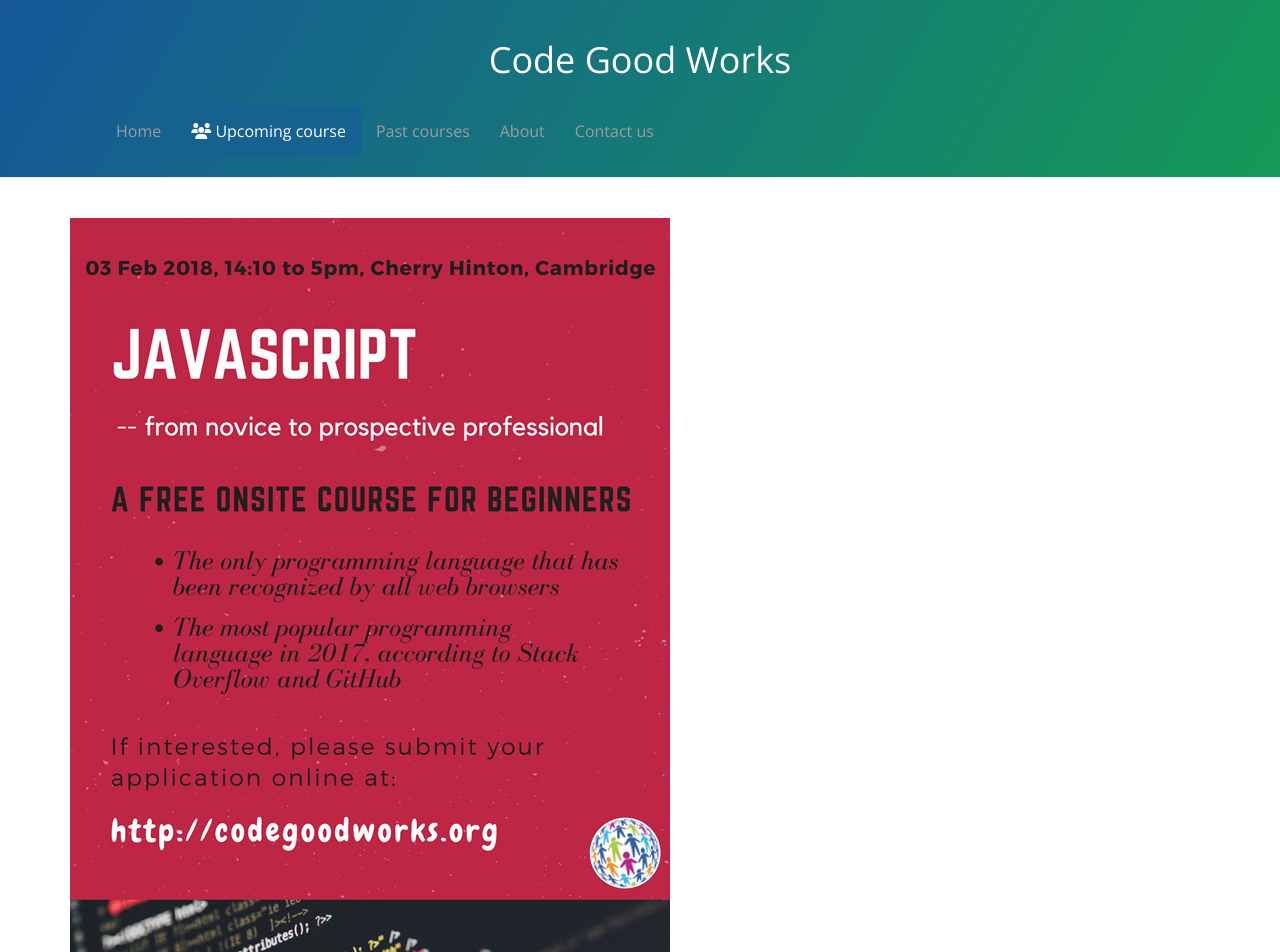
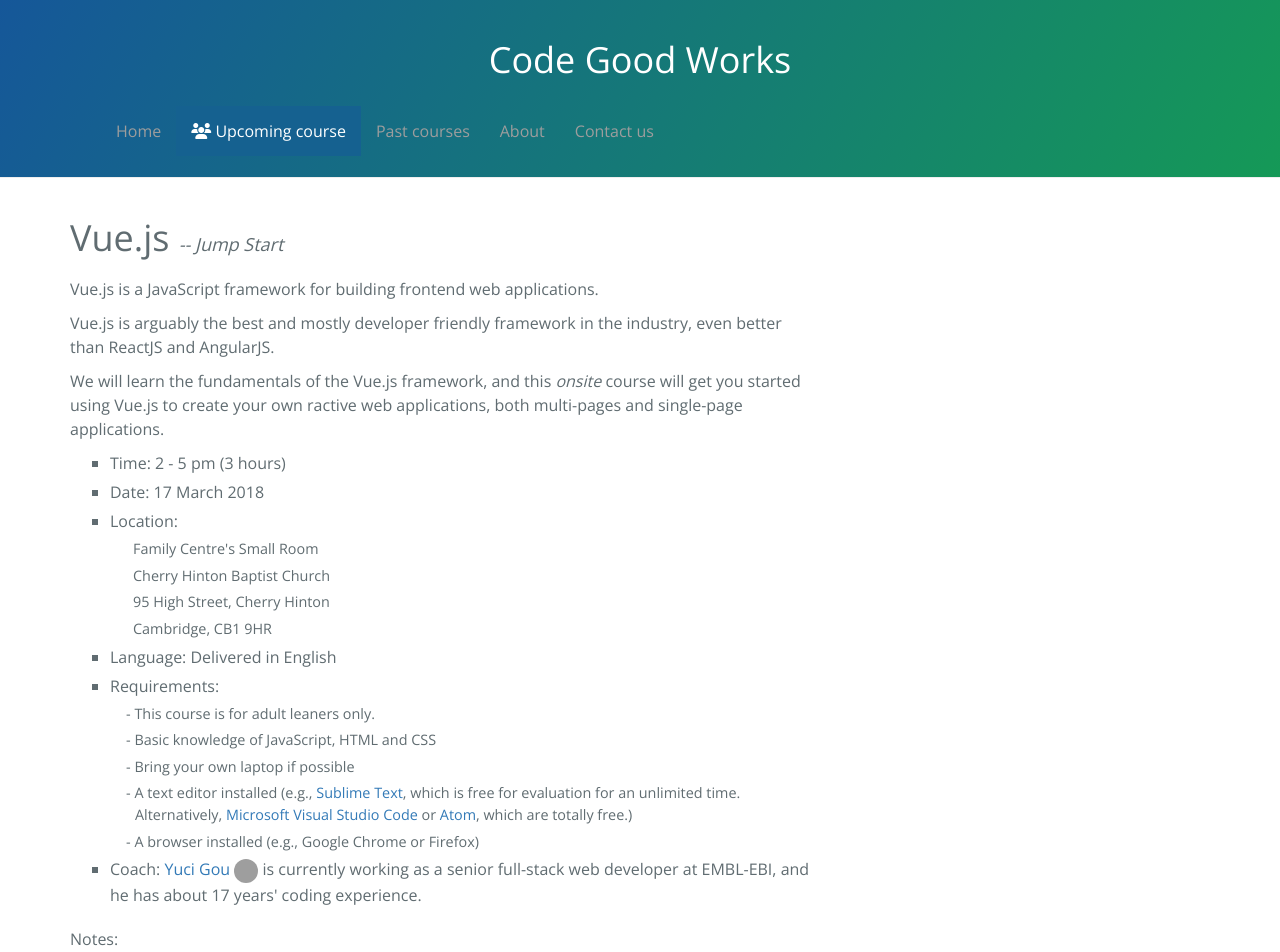
Before and after one commit to yucigou/codegoodworks, a Jekyll site: the page built from enrolment.md, in a window 1280 px wide and 1400 px high. Shown: the top 952 px of the window. Built offline with Jekyll 4.4.1, drawn with Linux system fonts in a browser that asks for light colours; nearby versions of some CDN libraries; some of the changed text lies outside the part shown; grey boxes are pictures that could not be loaded.

Commit message:
Update course info

```diff
--- a/courses.md
+++ b/courses.md
@@ -12,6 +12,31 @@
   <h1>Past Courses</h1>
   <p>Below we list all the courses we have run in the past.</p>
 </header>
+
+<section>
+  <h2>Course 02: JavaScript <span class="subtitle">-- From Novice to Prospective Professional</span></h2>
+
+  <p>JavaScript is an object-oriented scripting language which is used in web pages along with HTML and CSS. JavaScript is the only client-side scripting language that has been recognized universally by almost all web browsers, such as Google Chrome, Firefox, Internet Explorer, Opera, and so on.</p>
+  <p>According to <a href="https://insights.stackoverflow.com/survey/2017#technology-programming-languages" alt="Stack Overflow Developer Survey Results 2017">Stack Overflow's survey</a> and <a href="https://octoverse.github.com/" alt="The State of the Octoverse 2017 GitHub">GitHub's report</a>, JavaScript is the most popular programming language in 2017.</p>
+  <p>This <em>onsite</em> course will get you started coding in JavaScript, from novice to prospective professional.</p>
+
+  <ul class="course-info">
+  <li>Time: 14:15 - 16:45 (2.5 hours)</li>
+  <li>Date: 3 February 2017
+  </li>
+  <li>Requirements:
+    <ul class="requirement">
+      <li>This course is for adult leaners only.</li>
+      <li>Bring your own laptop if possible</li>
+      <li>A text editor installed
+  (e.g., <a href="https://www.sublimetext.com/">Sublime Text</a>, which is free for evaluation for an unlimited time. Alternatively, <a href="https://code.visualstudio.com/download">Microsoft Visual Studio Code</a> or <a href="https://atom.io/">Atom</a>, which are totally free.)</li>
+      <li>A browser installed (e.g., Google Chrome or Firefox)</li>
+    </ul>
+  </li>
+  <li>Coach: <a href="{{ author.linkedin }}">{{ author.name }}&nbsp;<img class="gravatar" src="{{ author.linkedinimage }}" alt="{{ author.name }}" width="24" height="24"></a>
+  </li>
+  </ul>
+</section>
 
 <section>
   <h2>Course 01: Jump-start HTML & CSS <span class="subtitle">-- From Novice to Prospective Professional</span></h2>
--- a/enrolment.md
+++ b/enrolment.md
@@ -8,26 +8,24 @@
 
 {% assign author = site.data.authors['yuci_gou'] %}
 
-<!--<img class="poster" src="/assets/images/2017-12-16-jump-start-html-css.png">-->
-
-<picture>
-    <source media="(min-width: 500px)" srcset="/assets/images/2018-02-03-javascript.png">
-    <img class="poster" src="/assets/images/2018-02-03-javascript-mobile.png" alt="Course Poster">
-</picture>
+<!--<picture>-->
+<!--    <source media="(min-width: 500px)" srcset="/assets/images/2018-02-03-javascript.png">-->
+<!--    <img class="poster" src="/assets/images/2018-02-03-javascript-mobile.png" alt="Course Poster">-->
+<!--</picture>-->
 
 <header>
-  <h1>JavaScript <span class="subtitle">-- From Novice to Prospective Professional</span></h1>
+  <h1>Vue.js <span class="subtitle">-- Jump Start</span></h1>
 </header>
 
 
-<p>JavaScript is an object-oriented scripting language which is used in web pages along with HTML and CSS. JavaScript is the only client-side scripting language that has been recognized universally by almost all web browsers, such as Google Chrome, Firefox, Internet Explorer, Opera, and so on.</p>
-<p>According to <a href="https://insights.stackoverflow.com/survey/2017#technology-programming-languages" alt="Stack Overflow Developer Survey Results 2017">Stack Overflow's survey</a> and <a href="https://octoverse.github.com/" alt="The State of the Octoverse 2017 GitHub">GitHub's report</a>, JavaScript is the most popular programming language in 2017.</p>
-<p>This <em>onsite</em> course will get you started coding in JavaScript, from novice to prospective professional.</p>
+<p>Vue.js is a JavaScript framework for building frontend web applications.</p>
+<p>Vue.js is arguably the best and mostly developer friendly framework in the industry, even better than ReactJS and AngularJS.</p>
+<p>We will learn the fundamentals of the Vue.js framework, and this <em>onsite</em> course will get you started using Vue.js to create your own ractive web applications, both multi-pages and single-page applications.</p>
 
 <ul class="course-info">
-<li>Time: 14:15 - 16:45 (2.5 hours)
+<li>Time: 2 - 5 pm (3 hours)
 </li>
-<li>Date: 3 February 2018
+<li>Date: 17 March 2018
 </li>
 <li>Location:
   <ul class="location">
@@ -41,6 +39,7 @@
 <li>Requirements:
   <ul class="requirement">
     <li>This course is for adult leaners only.</li>
+    <li>Basic knowledge of JavaScript, HTML and CSS</li>
     <li>Bring your own laptop if possible</li>
     <li>A text editor installed
 (e.g., <a href="https://www.sublimetext.com/">Sublime Text</a>, which is free for evaluation for an unlimited time. Alternatively, <a href="https://code.visualstudio.com/download">Microsoft Visual Studio Code</a> or <a href="https://atom.io/">Atom</a>, which are totally free.)</li>
```
